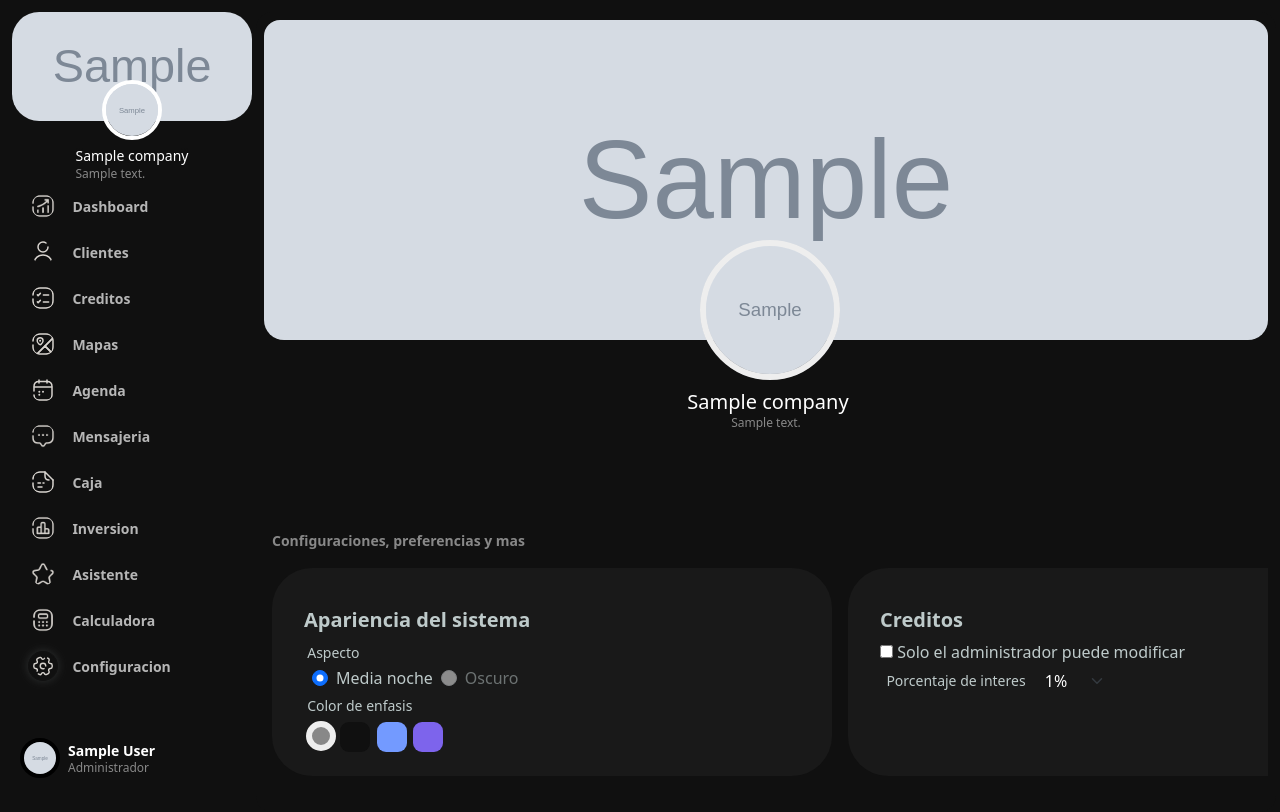
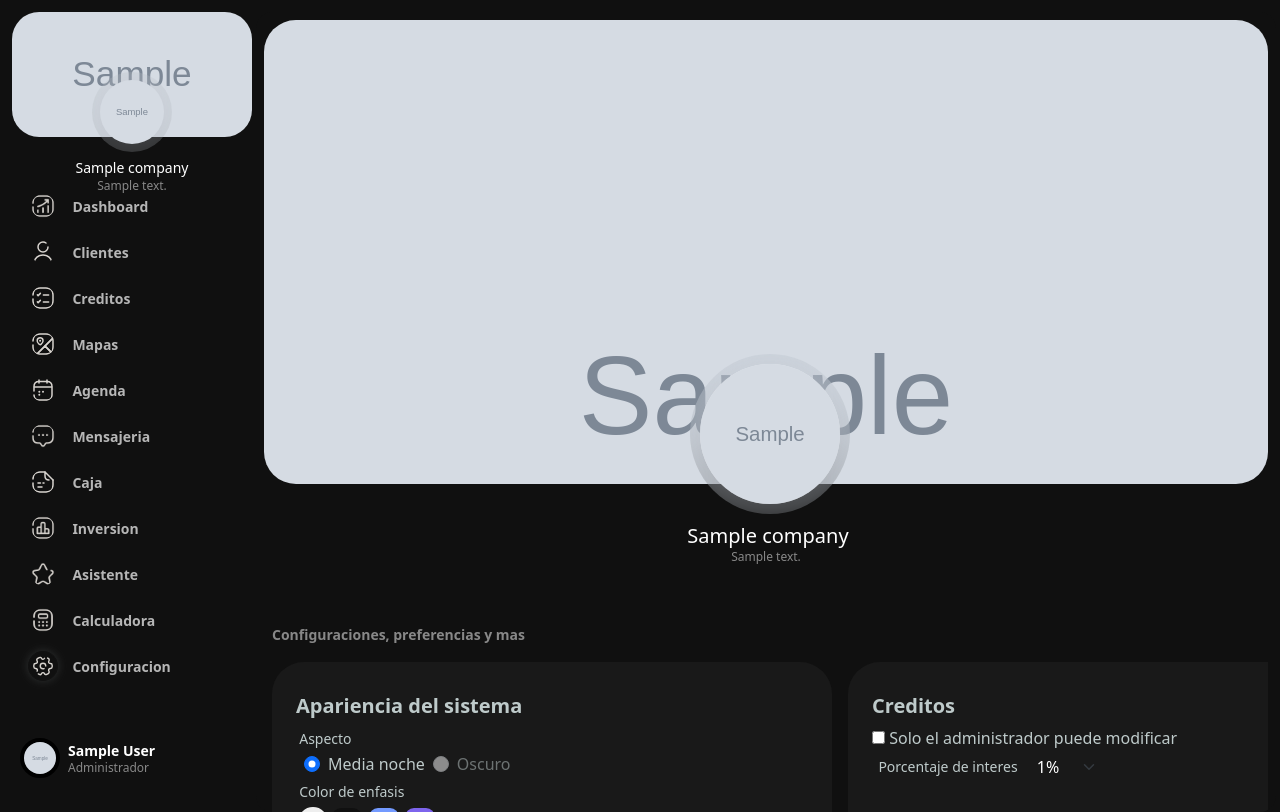
Before and after one commit to the-wandy-olivares/Money, a Django app: page /company/company-update/1 in a window 1280 px wide. Run offline with Django 5.2, Linux system fonts and the light colour scheme; a user stored in the database is signed in; tables that the repository leaves empty hold one stand-in row (values such as "Sample post"); grey boxes marked "Sample" are stand-in pictures.

Commit message:
Correciones de styles en upate company

```diff
--- a/Easy/Company/templates/company/company-update.html
+++ b/Easy/Company/templates/company/company-update.html
@@ -7,74 +7,72 @@
                   box-shadow: #d1cfcf 0px 0px 10px 0px;
                   border: 1px solid #eeeeee;
             }
-            .section-create {
+            .section-company-update .section-create {
                   display: flex; flex-wrap: wrap;
                   justify-content: center;
                   align-items: center;
                   font-size: 14px;
             }
-            .section-create p {
+            .section-company-update .section-create p {
                   font-size: 12px;
                   text-align: justify;
             }
-            .section-create label {
+            .section-company-update .section-create label {
                   display: none !important;
             }
-            .section-create input, .form-select, form-control {
+            .section-company-update.section-create input, .form-select, form-control {
                   width: 29rem;
                   margin: 0.1rem; padding: 0.6rem;
                   border-radius: 1rem;
             }
-            .section-create  .section-create {
-                  display: flex;
-                  justify-content: center;
-                  align-items: center;
+            .section-company-update .section-create  .section-create {
+                  display: flex; justify-content: center; align-items: center;
                   height: 100vh;
             }
-            .div-create .d-flex {
+            .section-company-update .div-create .d-flex {
                   width: 52rem;
                   padding: 1.5rem;
             }
-            .div-create h6 {
+            .section-company-update .div-create h6 {
                   margin-top: 0.5rem;
             }
-            .div-create #id_description {
-                  height: 10rem; border-radius:1rem;
-                  max-width: 58rem;
+            .section-company-update .div-create #id_description {
+                  height: 10rem; max-width: 58rem;
+                  border-radius:1rem;
                   margin: 0.1rem;
             }
-            .profile {
+            .section-company-update .profile {
                   text-align: center;
             }
-            .cover-photo img {
-                  width: 100%;
-                  height: 20rem;
-                  object-fit: cover;
-                  border-radius: 1rem;
-                  border-bottom-right-radius: 20px;
-                  border-bottom-left-radius: 20px;
+            .section-company-update .cover-photo img {
+                  width: 100%; height: 29rem;
+                  object-fit: cover;  object-position: top;
+                  border-radius: 2rem;
             }
-            .profile-photo img {
-                  width: 140px;
-                  height: 140px;
+            .section-company-update .profile-photo img {
+                  width: 140px; height: 140px;
                   object-fit: cover;
                   border-radius: 50%;
-                  margin-top: -100px;
-                  border: 6px solid var(--bg-2);
             }
-            .profile-info {
+            .section-company-update .profile-info {
                   margin-top: 10px;
             }
       </style>
-      <section>
+      <section class="section-company-update">
             <div class="profile position-relative">
                         <div class="cover-photo " style="cursor: pointer;">
-                              <img src="{{request.user.more.company.img_portada.url}}" alt="Cover Photo"
+                              <img src="{{request.user.more.company.img_portada.url}}"
+                              alt="Cover Photo"
                               class="img-portada">
                         </div>
-                        <div class="profile-photo  justify-content-center d-flex ps-2">
-                              <img src="{{request.user.more.company.logo.url}}" alt="Profile Photo" style="cursor: pointer;"
-                              class="img-logo bg-white bg-opacity-50 blur-50">
+                        <div class="profile-photo  justify-content-center d-flex ps-2 ">
+                              <div class="blur-50 p-2 rounded-circle d-flex
+                               justify-content-center align-content-center flex-wrap"
+                                    style="height: 10rem; width: 10rem; margin-top: -130px; ">
+                                    <img src="{{request.user.more.company.logo.url}}"
+                                    alt="Profile Photo" style="cursor: pointer;"
+                                    class="img-logo bg-white bg-opacity-50 blur-50">
+                              </div>
                         </div>
                   <div class="profile-info d-flex justify-content-center flex-wrap ">
                         <h5 class="p-0 m-0 ps-1 text-white w-100 ">
@@ -85,7 +83,7 @@
                         </p>
                   </div>
                   <!-- Opciones -->
-                  <div class="w-100 text-start p-2  pt-5 mt-5 ">
+                  <div class="w-100 text-start p-2   mt-5 ">
                         <strong class="text-white-50 " style="font-size: 14px;">
                               Configuraciones, preferencias y mas
                         </strong>
--- a/Easy/Company/templates/company/cp/opcions.html
+++ b/Easy/Company/templates/company/cp/opcions.html
@@ -1,10 +1,10 @@
 <style>
       .options-config {
-            padding: 2rem;
-            min-width: 35rem; height: 13rem;
+            padding: 1.5rem;
+            min-width: 35rem; height: 15rem;
             background-color: #191919;
             color: rgba(240, 255, 255, 0.771);
-            border-radius: 2.5rem;
+            border-radius: 2rem;
             overflow: auto;
       }
       .options-config span {
--- a/Easy/Easy/templates/cp/perfil-empresa.html
+++ b/Easy/Easy/templates/cp/perfil-empresa.html
@@ -1,17 +1,21 @@
 <div class="position-relative  z-2">
       <div class="d-flex justify-content-center  overflow-hidden align-content-center flex-wrap" style="background-color: #83121200 ;
-       height: 6.8rem;
+       height: 7.8rem;
       border-radius: 1.7rem;" >
               {% include "cp/portada.html" %}
-              <span class="  d-flex flex-wrap  align-content-center position-absolute  justify-content-center top-0  z-2 card border-0 p-1 bg-transparent rounded-1"
-              style=" margin-top: 4rem; background-color: transparent !important;">
+              <span class="  d-flex flex-wrap  align-content-center position-absolute  justify-content-center top-0 z-2 card border-0 p-1 bg-transparent rounded-1"
+              style=" margin-top: 1rem; background-color: transparent !important;">
               <div class="w-100 d-flex justify-content-center  mb-2">
-                    <img src="{{request.user.more.company.logo.url}}"    class="  object-fit-cover rounded-circle " style="border: 1px; width: 60px; height: 60px; border: 4px solid white; " alt="">
+                  <div class="blur-50 rounded-circle d-flex justify-content-center flex-wrap align-content-center p-2"
+                        style="height: 5rem; width: 5rem;
+                        margin-top: 40px; ">
+                              <img src="{{request.user.more.company.logo.url}}"    class="  object-fit-cover rounded-circle w-100 h-100" >
+                  </div>
               </div>
               <h6 style="font-size: 14px; margin-top: 7rem; font-weight: normal;" class="text-white text-center w-100 p-0 m-0 blur-5">
                     {{request.user.more.company.name}}
               </h6>
-              <p class="text-white-50 p-0 m-0" style="font-size: 12px;">
+              <p class="text-white-50 p-0 m-0 text-center" style="font-size: 12px;">
                     {{request.user.more.company.description}}
               </p>
             </span>
--- a/Easy/Easy/templates/cp/portada.html
+++ b/Easy/Easy/templates/cp/portada.html
@@ -6,7 +6,7 @@
   .cover-photo img {
             width: 100%;
             height: 15rem;
-            object-fit: cover;
+            object-fit: cover;  object-position: top;
             border-radius: 1rem;
             border-bottom-right-radius: 20px;
             border-bottom-left-radius: 20px;
```
